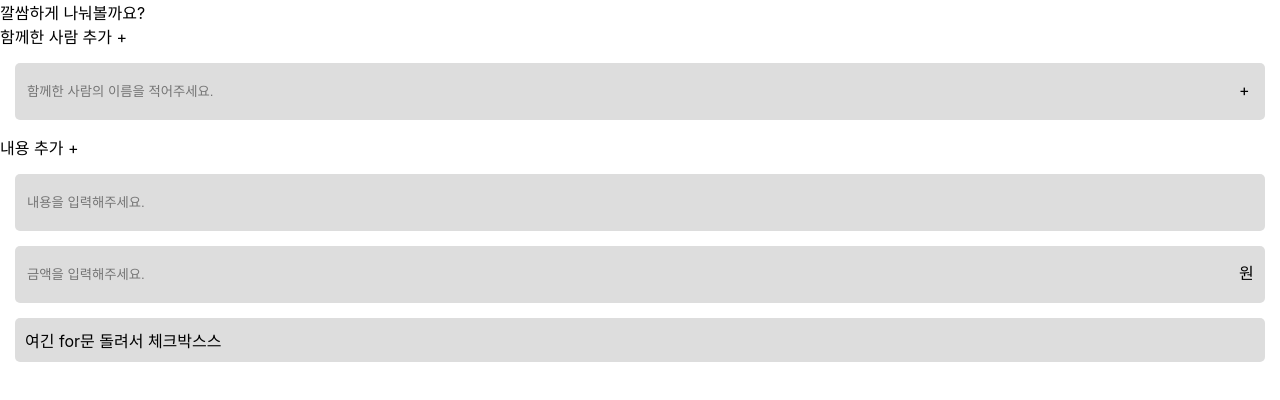
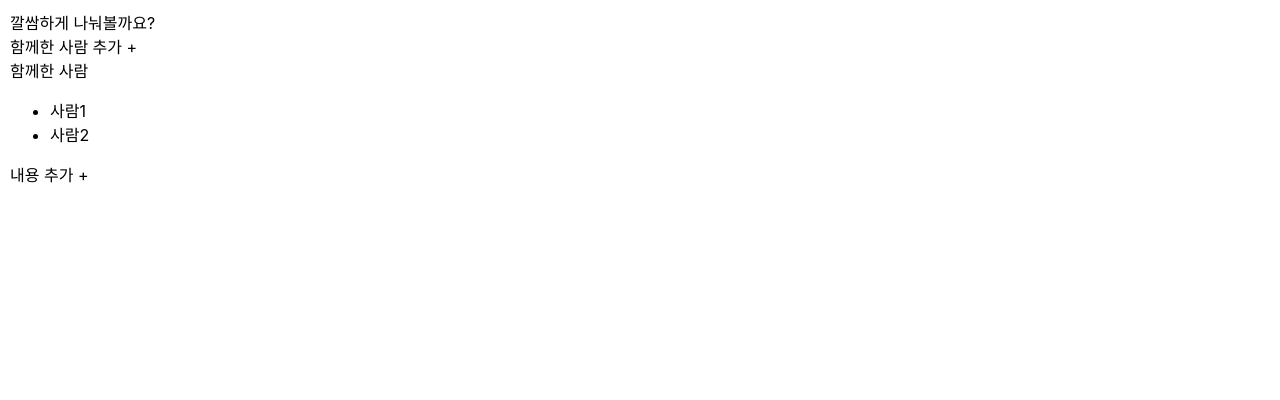
Before and after one commit to danikaaa/kkalssam, a React (Create React App) app: page / in a window 1280 px wide. Shown: the top 400 px of the page. Built offline with nearby package versions, Linux system fonts and the light colour scheme.

Commit message:
people event add

```diff
--- a/src/css/info.css
+++ b/src/css/info.css
@@ -13,3 +13,7 @@ input[type="text"]{
     border: none;
     background-color: transparent;
 }
+
+.none{
+    display: none !important;
+}
--- a/src/index.css
+++ b/src/index.css
@@ -5,6 +5,7 @@ body {
     sans-serif;
   -webkit-font-smoothing: antialiased;
   -moz-osx-font-smoothing: grayscale;
+  padding: 10px;
 }
 
 code {
--- a/src/js/info.js
+++ b/src/js/info.js
@@ -1,12 +1,25 @@
 
 
 function Info() {
+
+    const peopleArr = [];
 
     function handleClick(e){
         e.preventDefault();
         console.log('클릭');
         document.getElementById('name').classList.remove('none');
         // 클래스 명에 따라 css처리
+    }
+
+    function peoplePlus(e){
+        e.preventDefault();
+
+        const name = document.getElementById("people").value;
+
+        peopleArr.push(name);
+
+        console.log(document.getElementById("people").value);
+        console.log(peopleArr);
     }
 
     return (
@@ -16,7 +29,14 @@ function Info() {
             <span className="plus-btn" onClick={handleClick}>함께한 사람 추가 +</span>
         </div>
         <div className="input-box none" id="name">
-            <input type="text" placeholder="함께한 사람의 이름을 적어주세요." id="people"></input><span>+</span>
+            <input type="text" placeholder="함께한 사람의 이름을 적어주세요." id="people"></input><span onClick={peoplePlus}>+</span>
+        </div>
+        <div>
+            <span>함께한 사람</span>
+            <ul>
+                <li>사람1</li>
+                <li>사람2</li>
+            </ul>
         </div>
         <div className="food-box">
             <span className="plus-btn" onClick={handleClick}>내용 추가 +</span>
```
